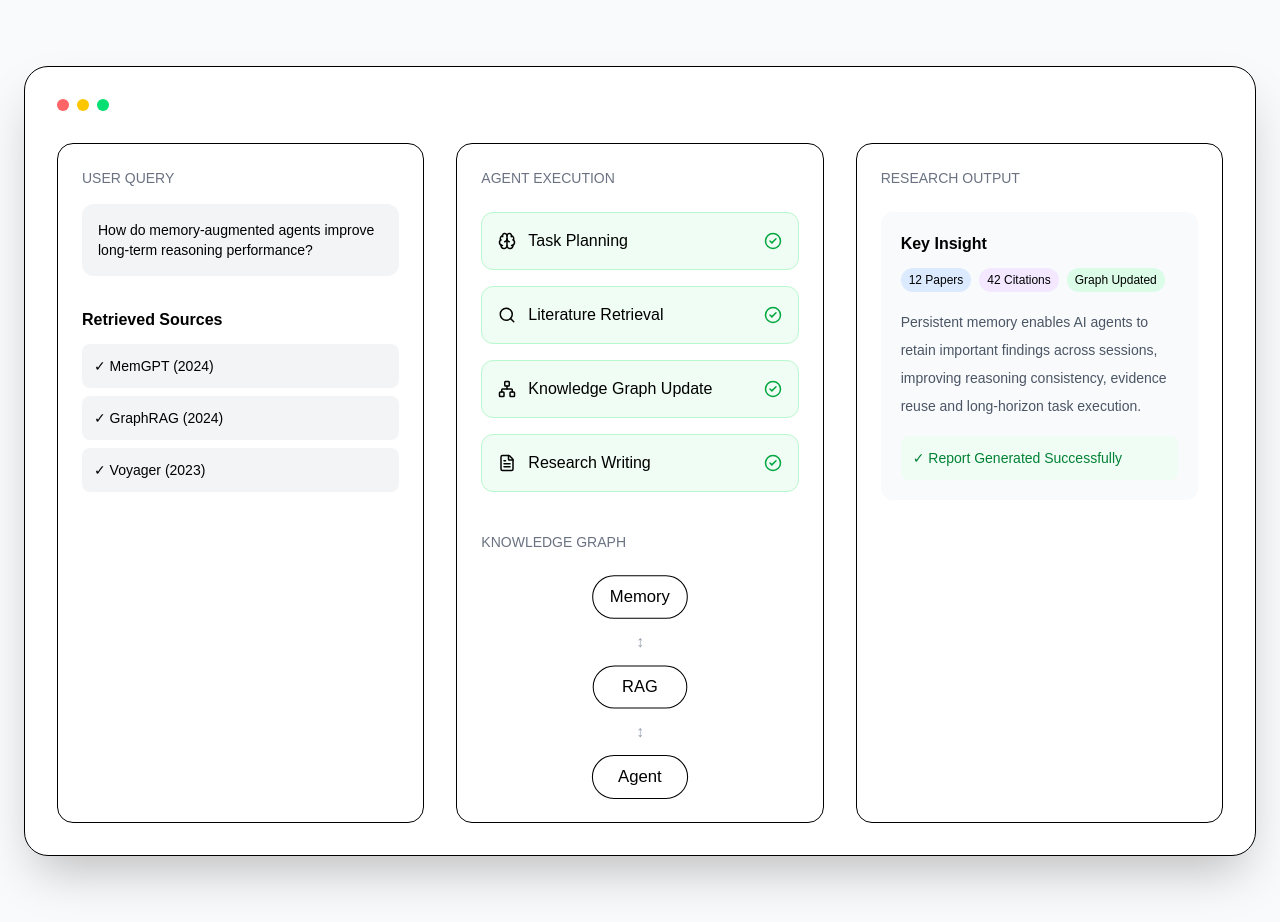
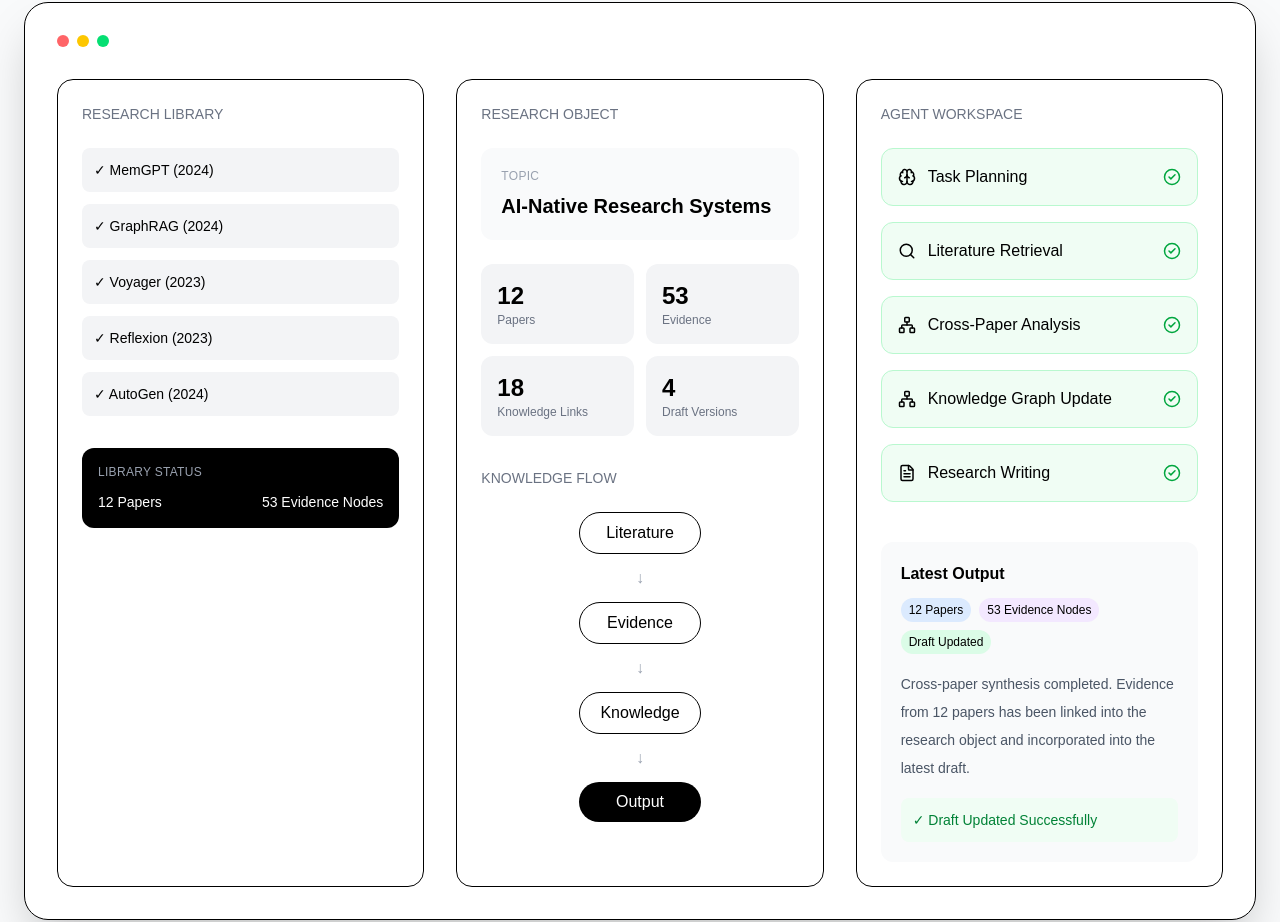
Before and after one commit to Parz1vaL-AI/scholarflow, a Next.js app: page / in a window 1280 px wide. Shown: the part 1422-2344 px from the top of the page. Built offline with nearby package versions, Linux system fonts and the light colour scheme.

Commit message:
update landing page

```diff
--- a/app/components/DemoCaseSection.tsx
+++ b/app/components/DemoCaseSection.tsx
@@ -38,12 +38,13 @@ export default function DemoCaseSection() {
               </div>
 
               <h3 className="mt-4 text-xl font-semibold">
-                Research Question
+                Research Object Created
               </h3>
 
               <p className="mt-4 text-sm leading-7 text-gray-400">
-                How can AI systems improve literature review,
-                evidence synthesis and scientific knowledge discovery?
+                Create a research object that becomes
+                the central workspace for literature,
+                evidence and generated knowledge.
               </p>
 
             </div>
@@ -54,6 +55,26 @@ export default function DemoCaseSection() {
 
               <div className="text-sm text-gray-400">
                 STEP 02
+              </div>
+
+              <h3 className="mt-4 text-xl font-semibold">
+                Agent Planning
+              </h3>
+
+              <p className="mt-4 text-sm leading-7 text-gray-400">
+                The agent decomposes the research task
+                and plans retrieval, analysis and writing
+                strategies.
+              </p>
+
+            </div>
+
+            {/* STEP 03 */}
+
+            <div className="rounded-3xl border border-white/10 bg-white/5 p-6 backdrop-blur">
+
+              <div className="text-sm text-gray-400">
+                STEP 03
               </div>
 
               <h3 className="mt-4 text-xl font-semibold">
@@ -69,25 +90,6 @@ export default function DemoCaseSection() {
 
             </div>
 
-            {/* STEP 03 */}
-
-            <div className="rounded-3xl border border-white/10 bg-white/5 p-6 backdrop-blur">
-
-              <div className="text-sm text-gray-400">
-                STEP 03
-              </div>
-
-              <h3 className="mt-4 text-xl font-semibold">
-                Cross-Paper Analysis
-              </h3>
-
-              <p className="mt-4 text-sm leading-7 text-gray-400">
-                Compare findings, methodologies and evidence
-                across multiple studies.
-              </p>
-
-            </div>
-
             {/* STEP 04 */}
 
             <div className="rounded-3xl border border-white/10 bg-white/5 p-6 backdrop-blur">
@@ -97,12 +99,13 @@ export default function DemoCaseSection() {
               </div>
 
               <h3 className="mt-4 text-xl font-semibold">
-                Knowledge Graph
+                Evidence Extraction
               </h3>
 
               <p className="mt-4 text-sm leading-7 text-gray-400">
-                Connect concepts, evidence and insights
-                into a structured research graph.
+                Key findings, methods and conclusions
+                are extracted and structured as
+                reusable evidence.
               </p>
 
             </div>
@@ -116,12 +119,13 @@ export default function DemoCaseSection() {
               </div>
 
               <h3 className="mt-4 text-xl font-semibold">
-                Evidence Synthesis
+                Knowledge Graph Update
               </h3>
 
               <p className="mt-4 text-sm leading-7 text-gray-400">
-                Identify recurring patterns and generate
-                high-confidence scientific insights.
+                Evidence is connected into a growing
+                research graph that persists across
+                research sessions.
               </p>
 
             </div>
@@ -139,8 +143,9 @@ export default function DemoCaseSection() {
               </h3>
 
               <p className="mt-4 text-sm leading-7 text-gray-400">
-                Generate evidence-grounded reports,
-                literature reviews and survey drafts.
+                Generate literature reviews, reports
+                and drafts grounded in accumulated
+                evidence.
               </p>
 
             </div>
@@ -156,27 +161,32 @@ export default function DemoCaseSection() {
             </div>
 
             <h3 className="mt-4 text-3xl font-bold">
-              Scientific Knowledge Emerges Through Evidence Synthesis
+              Research Becomes a Continuously Improving Process
             </h3>
 
             <p className="mt-6 max-w-4xl text-lg leading-8 text-gray-700">
-              Across multiple research studies, evidence synthesis reveals
-              relationships and recurring patterns that are difficult to
-              identify from individual papers alone.
+              ScholarFlow transforms isolated research
+              activities into a persistent workflow
+              where literature, evidence and generated
+              outputs accumulate around the same
+              research object.
 
-              By integrating literature retrieval, cross-paper analysis,
-              knowledge graphs and scientific writing, ScholarFlow transforms
-              fragmented research activities into a unified research workflow.
+              <br />
+              <br />
+
+              Each interaction contributes to a growing
+              body of structured knowledge that can be
+              reused, verified and expanded over time.
             </p>
 
             <div className="mt-8 flex flex-wrap gap-3">
 
               <span className="rounded-full bg-gray-100 px-4 py-2 text-sm">
-                Literature Review
+                Research Object
               </span>
 
               <span className="rounded-full bg-gray-100 px-4 py-2 text-sm">
-                Evidence Synthesis
+                Agent Workflow
               </span>
 
               <span className="rounded-full bg-gray-100 px-4 py-2 text-sm">
@@ -184,7 +194,7 @@ export default function DemoCaseSection() {
               </span>
 
               <span className="rounded-full bg-gray-100 px-4 py-2 text-sm">
-                Scientific Writing
+                Evidence Traceability
               </span>
 
             </div>
--- a/app/components/Hero.tsx
+++ b/app/components/Hero.tsx
@@ -52,8 +52,6 @@ export default function Hero() {
             evidence-grounded scientific outputs.
             <br />
             <br />
-            Persistent memory, retrieval and knowledge graphs
-            work together to support long-horizon research workflows.
           </p>
 
           <motion.div
--- a/app/components/WorkspacePreview.tsx
+++ b/app/components/WorkspacePreview.tsx
@@ -63,56 +63,150 @@ export default function WorkspacePreview() {
 
             <div className="grid gap-8 lg:grid-cols-3">
 
-              {/* Literature */}
+              {/* Research Library */}
 
               <div className="rounded-2xl border p-6">
 
                 <div className="text-sm font-medium text-gray-500">
-                  USER QUERY
+                  RESEARCH LIBRARY
                 </div>
 
-                <div className="mt-4 rounded-xl bg-gray-100 p-4 text-sm">
-                  How do memory-augmented agents improve
-                  long-term reasoning performance?
+                <div className="mt-6 space-y-3 text-sm">
+
+                  <div className="rounded-lg bg-gray-100 p-3">
+                    ✓ MemGPT (2024)
+                  </div>
+
+                  <div className="rounded-lg bg-gray-100 p-3">
+                    ✓ GraphRAG (2024)
+                  </div>
+
+                  <div className="rounded-lg bg-gray-100 p-3">
+                    ✓ Voyager (2023)
+                  </div>
+
+                  <div className="rounded-lg bg-gray-100 p-3">
+                    ✓ Reflexion (2023)
+                  </div>
+
+                  <div className="rounded-lg bg-gray-100 p-3">
+                    ✓ AutoGen (2024)
+                  </div>
+
+                </div>
+
+                <div className="mt-8 rounded-xl bg-black p-4 text-white">
+
+                  <div className="text-xs uppercase tracking-wide text-gray-400">
+                    Library Status
+                  </div>
+
+                  <div className="mt-3 flex justify-between text-sm">
+                    <span>12 Papers</span>
+                    <span>53 Evidence Nodes</span>
+                  </div>
+
+                </div>
+
+              </div>
+
+              {/* Research Object */}
+
+              <div className="rounded-2xl border p-6">
+
+                <div className="text-sm font-medium text-gray-500">
+                  RESEARCH OBJECT
+                </div>
+
+                <div className="mt-6 rounded-xl bg-gray-50 p-5">
+
+                  <div className="text-xs uppercase tracking-wide text-gray-400">
+                    Topic
+                  </div>
+
+                  <div className="mt-2 text-xl font-semibold">
+                    AI-Native Research Systems
+                  </div>
+
+                </div>
+
+                <div className="mt-6 grid grid-cols-2 gap-3">
+
+                  <div className="rounded-xl bg-gray-100 p-4">
+                    <div className="text-2xl font-bold">
+                      12
+                    </div>
+                    <div className="text-xs text-gray-500">
+                      Papers
+                    </div>
+                  </div>
+
+                  <div className="rounded-xl bg-gray-100 p-4">
+                    <div className="text-2xl font-bold">
+                      53
+                    </div>
+                    <div className="text-xs text-gray-500">
+                      Evidence
+                    </div>
+                  </div>
+
+                  <div className="rounded-xl bg-gray-100 p-4">
+                    <div className="text-2xl font-bold">
+                      18
+                    </div>
+                    <div className="text-xs text-gray-500">
+                      Knowledge Links
+                    </div>
+                  </div>
+
+                  <div className="rounded-xl bg-gray-100 p-4">
+                    <div className="text-2xl font-bold">
+                      4
+                    </div>
+                    <div className="text-xs text-gray-500">
+                      Draft Versions
+                    </div>
+                  </div>
+
                 </div>
 
                 <div className="mt-8">
 
-                  <div className="font-semibold">
-                    Retrieved Sources
+                  <div className="text-sm font-medium text-gray-500">
+                    KNOWLEDGE FLOW
                   </div>
 
-                  <div className="mt-3 space-y-2 text-sm">
+                  <div className="mt-6 flex items-center justify-center">
 
-                    {step >= 1 && (
-                      <motion.div
-                        initial={{ opacity: 0 }}
-                        animate={{ opacity: 1 }}
-                        className="rounded-lg bg-gray-100 p-3"
-                      >
-                        ✓ MemGPT (2024)
-                      </motion.div>
-                    )}
+                    <div className="space-y-3">
 
-                    {step >= 2 && (
-                      <motion.div
-                        initial={{ opacity: 0 }}
-                        animate={{ opacity: 1 }}
-                        className="rounded-lg bg-gray-100 p-3"
-                      >
-                        ✓ GraphRAG (2024)
-                      </motion.div>
-                    )}
+                      <div className="rounded-full border px-5 py-2 text-center">
+                        Literature
+                      </div>
 
-                    {step >= 3 && (
-                      <motion.div
-                        initial={{ opacity: 0 }}
-                        animate={{ opacity: 1 }}
-                        className="rounded-lg bg-gray-100 p-3"
-                      >
-                        ✓ Voyager (2023)
-                      </motion.div>
-                    )}
+                      <div className="text-center text-gray-400">
+                        ↓
+                      </div>
+
+                      <div className="rounded-full border px-5 py-2 text-center">
+                        Evidence
+                      </div>
+
+                      <div className="text-center text-gray-400">
+                        ↓
+                      </div>
+
+                      <div className="rounded-full border px-5 py-2 text-center">
+                        Knowledge
+                      </div>
+
+                      <div className="text-center text-gray-400">
+                        ↓
+                      </div>
+
+                      <div className="rounded-full bg-black px-5 py-2 text-center text-white">
+                        Output
+                      </div>
 
                     </div>
 
@@ -120,12 +214,14 @@ export default function WorkspacePreview() {
 
                 </div>
 
-              {/* Agent */}
+              </div>
+
+              {/* Agent Workspace */}
 
               <div className="rounded-2xl border p-6">
 
                 <div className="text-sm font-medium text-gray-500">
-                  AGENT EXECUTION
+                  AGENT WORKSPACE
                 </div>
 
                 <div className="mt-6 space-y-4">
@@ -144,8 +240,14 @@ export default function WorkspacePreview() {
 
                   <StepCard
                     icon={<Network size={18} />}
+                    title="Cross-Paper Analysis"
+                    active={step >= 3}
+                  />
+
+                  <StepCard
+                    icon={<Network size={18} />}
                     title="Knowledge Graph Update"
-                    active={step >= 3}
+                    active={step >= 4}
                   />
 
                   <StepCard
@@ -156,100 +258,10 @@ export default function WorkspacePreview() {
 
                 </div>
 
-                {/* Graph */}
+                <div className="mt-10 rounded-xl bg-gray-50 p-5">
 
-                <div className="mt-10">
-
-                  <div className="text-sm font-medium text-gray-500">
-                    KNOWLEDGE GRAPH
-                  </div>
-
-                  <div className="mt-6 flex items-center justify-center">
-
-                    <div className="space-y-3">
-
-                      <motion.div
-                        animate={{
-                          scale: [1, 1.05, 1],
-                        }}
-                        transition={{
-                          repeat: Infinity,
-                          duration: 3,
-                        }}
-                        className="rounded-full border px-4 py-2 text-center"
-                      >
-                        Memory
-                      </motion.div>
-
-                      <div className="text-center text-gray-400">
-                        ↕
-                      </div>
-
-                      <motion.div
-                        animate={{
-                          scale: [1, 1.08, 1],
-                        }}
-                        transition={{
-                          repeat: Infinity,
-                          duration: 4,
-                        }}
-                        className="rounded-full border px-4 py-2 text-center"
-                      >
-                        RAG
-                      </motion.div>
-
-                      <div className="text-center text-gray-400">
-                        ↕
-                      </div>
-
-                      <motion.div
-                        animate={{
-                          scale: [1, 1.05, 1],
-                        }}
-                        transition={{
-                          repeat: Infinity,
-                          duration: 5,
-                        }}
-                        className="rounded-full border px-4 py-2 text-center"
-                      >
-                        Agent
-                      </motion.div>
-
-                    </div>
-
-                  </div>
-
-                </div>
-
-              </div>
-
-              {/* Output */}
-
-              <div className="rounded-2xl border p-6">
-
-                <div className="text-sm font-medium text-gray-500">
-                  RESEARCH OUTPUT
-                </div>
-
-                <div className="mt-6 rounded-xl bg-gray-50 p-5">
-
-                  {step < 4 ? (
-                    <motion.div
-                      animate={{
-                        opacity: [0.4, 1, 0.4],
-                      }}
-                      transition={{
-                        repeat: Infinity,
-                        duration: 1.5,
-                      }}
-                      className="text-sm text-gray-500"
-                    >
-                      Agent is generating report...
-                    </motion.div>
-                  ) : (
-                    <>
                   <div className="font-semibold">
-                        Key Insight
+                    Latest Output
                   </div>
 
                   <div className="mt-3 flex flex-wrap gap-2 text-xs">
@@ -259,32 +271,28 @@ export default function WorkspacePreview() {
                     </span>
 
                     <span className="rounded-full bg-purple-100 px-2 py-1">
-                          42 Citations
+                      53 Evidence Nodes
                     </span>
 
                     <span className="rounded-full bg-green-100 px-2 py-1">
-                          Graph Updated
+                      Draft Updated
                     </span>
 
                   </div>
 
                   <p className="mt-4 text-sm leading-7 text-gray-600">
-                        Persistent memory enables AI agents
-                        to retain important findings across
-                        sessions, improving reasoning
-                        consistency, evidence reuse and
-                        long-horizon task execution.
+
+                    Cross-paper synthesis completed.
+
+                    Evidence from 12 papers has been linked
+                    into the research object and incorporated
+                    into the latest draft.
+
                   </p>
 
-                      <motion.div
-                        initial={{ opacity: 0 }}
-                        animate={{ opacity: 1 }}
-                        className="mt-4 rounded-lg bg-green-50 p-3 text-sm text-green-700"
-                      >
-                        ✓ Report Generated Successfully
-                      </motion.div>
-                    </>
-                  )}
+                  <div className="mt-4 rounded-lg bg-green-50 p-3 text-sm text-green-700">
+                    ✓ Draft Updated Successfully
+                  </div>
 
                 </div>
 
--- a/app/page.tsx
+++ b/app/page.tsx
@@ -3,7 +3,6 @@ import Hero from "./components/Hero";
 import WorkspacePreview from "./components/WorkspacePreview";
 import DemoCaseSection from "./components/DemoCaseSection";
 import ResearchOutput from "./components/ResearchOutput";
-import ArchitectureSection from "./components/ArchitectureSection";
 import Footer from "./components/Footer";
 
 export default function Home() {
@@ -66,7 +65,6 @@ export default function Home() {
         <WorkspacePreview />
         <DemoCaseSection />
         <ResearchOutput />
-        <ArchitectureSection />
         <Footer />
       </main>
     </>
```
Also changed, not shown: app/components/ResearchOutput.tsx (+29 -16 lines). Lines whose indentation alone changed are shown as unchanged.
